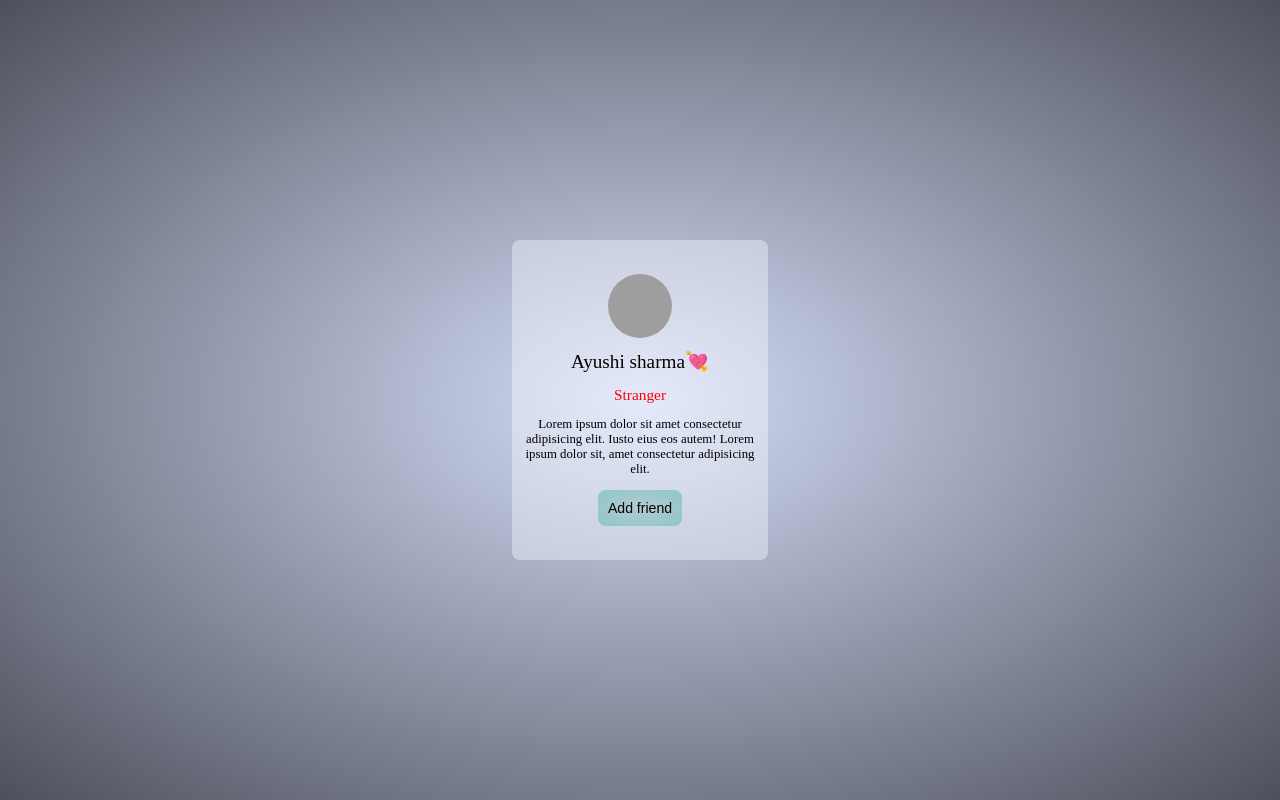
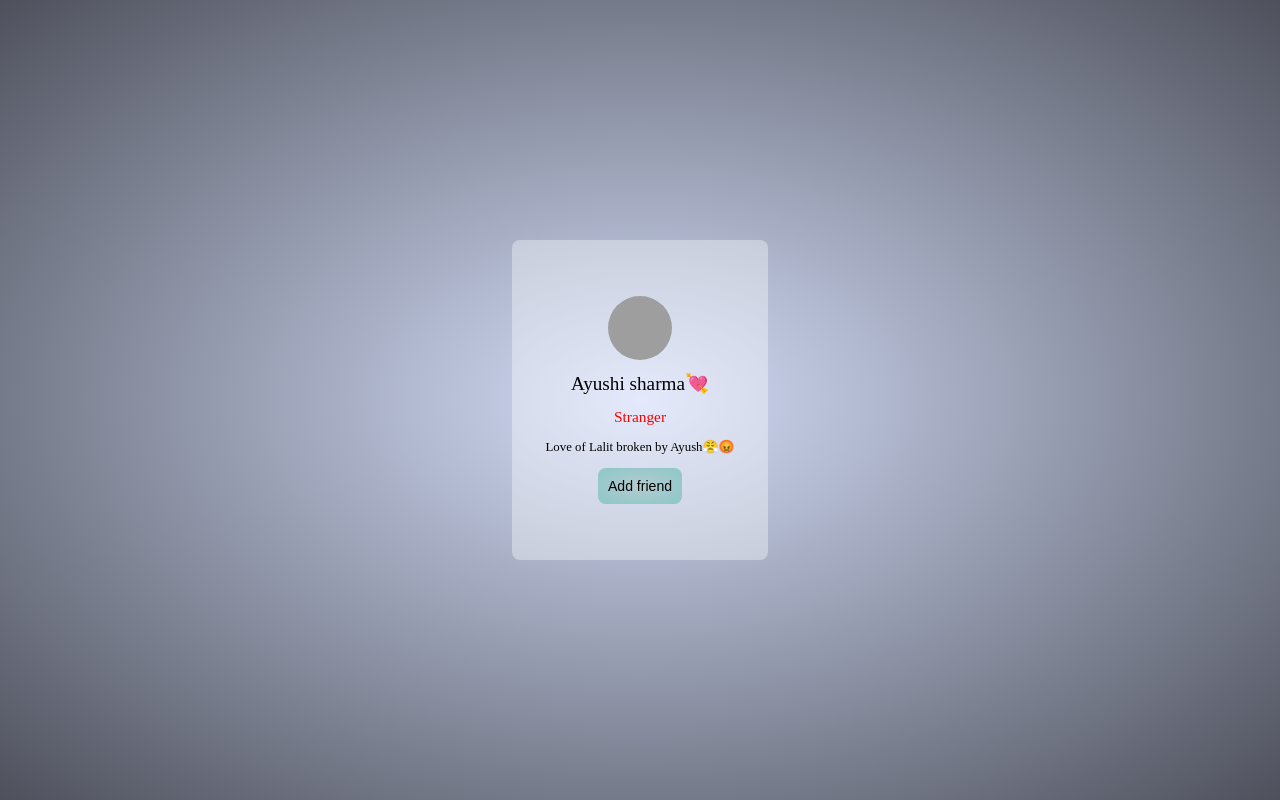
Before and after one commit to Aryan9901/Modal-, a plain HTML site: page index.html in a window 1280 px wide. Drawn offline with Linux system fonts and the light colour scheme; grey boxes are pictures that could not be loaded.

Commit message:
Update index.html

```diff
--- a/index.html
+++ b/index.html
@@ -16,8 +16,7 @@
                 alt="">
             <h1>Ayushi sharma💘</h1>
             <h5>Stranger</h5>
-            <p>Lorem ipsum dolor sit amet consectetur adipisicing elit. Iusto eius eos autem! Lorem ipsum dolor sit,
-                amet consectetur adipisicing elit.
+            <p>Love of Lalit broken by Ayush😤😡
             </p>
             <button>
                 <h6>Add friend</h6>
```
